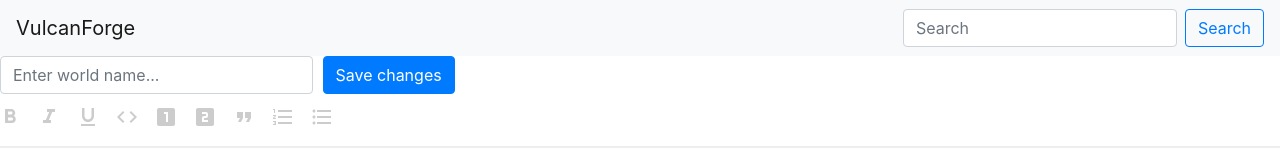
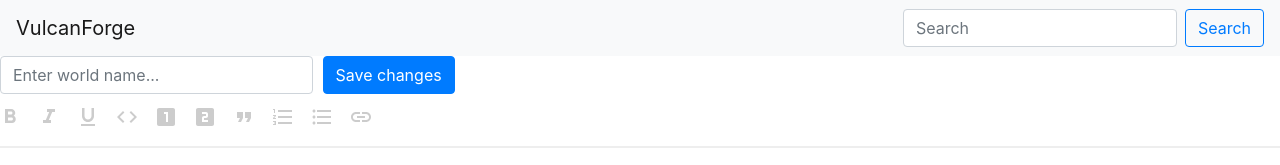
Before and after one commit to SirWhiskas/vulcan-forge_frontend, a React (Create React App) app: page /create-new-world in a window 1280 px wide. Shown: the top 165 px of the page. Built offline with nearby package versions, Linux system fonts and the light colour scheme.

Commit message:
Added links

```diff
--- a/package.json
+++ b/package.json
@@ -16,6 +16,7 @@
     "draft-js": "^0.11.6",
     "emotion": "^10.0.27",
     "is-hotkey": "^0.1.6",
+    "is-url": "^1.2.4",
     "moment": "^2.27.0",
     "react": "^16.13.1",
     "react-bootstrap": "^1.2.2",
--- a/src/components/common/vfTextEditor.jsx
+++ b/src/components/common/vfTextEditor.jsx
@@ -1,7 +1,8 @@
 import React, { useCallback, useMemo, useState } from 'react'
 import isHotkey from 'is-hotkey'
+import isUrl from 'is-url'
 import { Editable, withReact, useSlate, Slate } from 'slate-react'
-import { Editor, Transforms, createEditor } from 'slate'
+import { Editor, Transforms, Range, createEditor } from 'slate'
 import { withHistory } from 'slate-history'
 
 import { VFRichTextButton, VFRichTextIcon, VFRichTextToolbar } from './vfRichTextComponents'
@@ -15,6 +16,7 @@
 import FormatQuoteIcon from '@material-ui/icons/FormatQuote';
 import FormatListNumberedIcon from '@material-ui/icons/FormatListNumbered';
 import FormatListBulletedIcon from '@material-ui/icons/FormatListBulleted';
+import LinkIcon from '@material-ui/icons/Link';
 
 const HOTKEYS = {
   'mod+b': 'bold',
@@ -29,7 +31,7 @@
   const [value, setValue] = useState(initialValue)
   const renderElement = useCallback(props => <Element {...props} />, [])
   const renderLeaf = useCallback(props => <Leaf {...props} />, [])
-  const editor = useMemo(() => withHistory(withReact(createEditor())), [])
+  const editor = useMemo(() => withLinks(withHistory(withReact(createEditor()))), [])
 
   return (
     <Slate editor={editor} value={value} onChange={value => setValue(value)}>
@@ -43,6 +45,7 @@
         <BlockButton format="block-quote" icon="FormatQuoteIcon" />
         <BlockButton format="numbered-list" icon="FormatListNumberedIcon" />
         <BlockButton format="bulleted-list" icon="FormatListBulletedIcon" />
+        <LinkButton />
       </VFRichTextToolbar>
       <Editable
         renderElement={renderElement}
@@ -62,6 +65,70 @@
       />
     </Slate>
   )
+}
+
+const withLinks = editor => {
+    const { insertData, insertText, isInline } = editor
+
+    editor.isInline = element => {
+        return element.type === 'link' ? true : isInline(element)
+    }
+
+    editor.insertText = text => {
+        if (text && isUrl(text)) {
+        wrapLink(editor, text)
+        } else {
+        insertText(text)
+        }
+    }
+
+    editor.insertData = data => {
+        const text = data.getData('text/plain')
+
+        if (text && isUrl(text)) {
+        wrapLink(editor, text)
+        } else {
+        insertData(data)
+        }
+    }
+
+    return editor
+}
+
+const insertLink = (editor, url) => {
+    if (editor.selection) {
+        wrapLink(editor, url)
+    }
+}
+
+const isLinkActive = editor => {
+    const [link] = Editor.nodes(editor, { match: n => n.type === 'link' })
+    return !!link
+}
+
+const unwrapLink = editor => {
+    Transforms.unwrapNodes(editor, { match: n => n.type === 'link' })
+}
+
+const wrapLink = (editor, url) => {
+    if (isLinkActive(editor)) {
+        unwrapLink(editor)
+    }
+
+    const { selection } = editor
+    const isCollapsed = selection && Range.isCollapsed(selection)
+    const link = {
+        type: 'link',
+        url,
+        children: isCollapsed ? [{ text: url }] : [],
+    }
+
+    if (isCollapsed) {
+        Transforms.insertNodes(editor, link)
+    } else {
+        Transforms.wrapNodes(editor, link, { split: true })
+        Transforms.collapse(editor, { edge: 'end' })
+    }
 }
 
 const toggleBlock = (editor, format) => {
@@ -120,6 +187,12 @@
       return <li {...attributes}>{children}</li>
     case 'numbered-list':
       return <ol {...attributes}>{children}</ol>
+    case 'link':
+        return (
+            <a {...attributes} href={element.url}>
+            {children}
+            </a>
+        )
     default:
       return <p {...attributes}>{children}</p>
   }
@@ -147,7 +220,6 @@
 
 const BlockButton = ({ format, icon }) => {
   const editor = useSlate()
-  const IconTag = icon;
   return (
     <VFRichTextButton
       active={isBlockActive(editor, format)}
@@ -163,8 +235,6 @@
 
 const MarkButton = ({ format, icon }) => {
   const editor = useSlate()
-  const IconTag = icon;
-  console.log(IconTag);
   return (
     <VFRichTextButton
       active={isMarkActive(editor, format)}
@@ -177,6 +247,23 @@
     </VFRichTextButton>
   )
 }
+
+const LinkButton = () => {
+    const editor = useSlate()
+    return (
+      <VFRichTextButton
+        active={isLinkActive(editor)}
+        onMouseDown={event => {
+          event.preventDefault()
+          const url = window.prompt('Enter the URL of the link:')
+          if (!url) return
+          insertLink(editor, url)
+        }}
+      >
+        <LinkIcon />
+      </VFRichTextButton>
+    )
+  }
 
 const getTagByFormat = (format) => {
     switch (format) {
@@ -206,6 +293,9 @@
             break;
         case "bulleted-list":
             return ( <FormatListBulletedIcon /> );
+            break;
+        case "insert-link":
+            return ( <LinkIcon /> );
             break;
         default:
             break;
```
Also changed, not shown: 1 other file (tests, documents, lock files or other folders).
